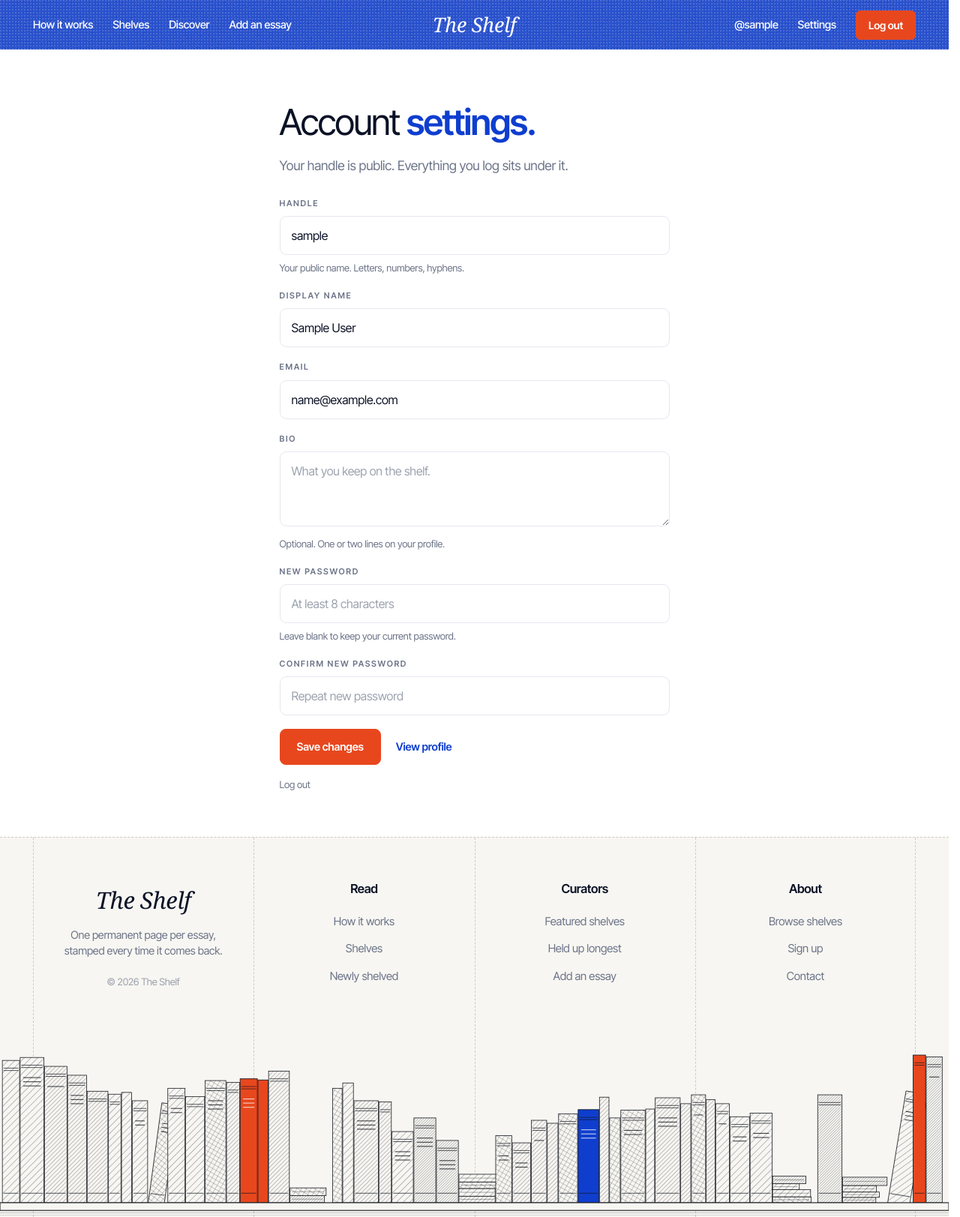
After one commit to RoyKeane94/TheShelf, a Django app: page /settings/ in a window 1280 px wide. The commit adds this page. Shown: the whole page at 75% size. Run offline with Django 5.2, Linux system fonts and the light colour scheme; the visitor is signed in with stand-in values (Sample User, id 1); some libraries are stand-ins or nearby versions; some web fonts are replaced.

Commit message:
Logout and settings added

```diff
--- a/shelf/forms.py
+++ b/shelf/forms.py
@@ -1,6 +1,8 @@
 from django import forms
 from django.contrib.auth import get_user_model
 from django.contrib.auth.forms import AuthenticationForm, UserCreationForm
+from django.contrib.auth.password_validation import validate_password
+from django.core.exceptions import ValidationError as DjangoValidationError
 from django.utils.text import slugify
 
 from .models import Profile
@@ -75,6 +77,93 @@ class LoginForm(AuthenticationForm):
                 field.widget.attrs.setdefault("placeholder", placeholders[name])
 
 
+class AccountSettingsForm(forms.Form):
+    handle = forms.SlugField(
+        max_length=40,
+        help_text="Your public name. Letters, numbers, hyphens.",
+    )
+    display_name = forms.CharField(max_length=120, required=False)
+    email = forms.EmailField(required=True)
+    bio = forms.CharField(
+        max_length=280,
+        required=False,
+        widget=forms.Textarea(attrs={"rows": 3}),
+        help_text="Optional. One or two lines on your profile.",
+    )
+    new_password1 = forms.CharField(
+        label="New password",
+        required=False,
+        widget=forms.PasswordInput(attrs={"autocomplete": "new-password"}),
+        help_text="Leave blank to keep your current password.",
+    )
+    new_password2 = forms.CharField(
+        label="Confirm new password",
+        required=False,
+        widget=forms.PasswordInput(attrs={"autocomplete": "new-password"}),
+    )
+
+    def __init__(self, user, *args, **kwargs):
+        self.user = user
+        super().__init__(*args, **kwargs)
+        placeholders = {
+            "handle": "tom",
+            "display_name": "Tom Jones",
+            "email": "you@example.com",
+            "bio": "What you keep on the shelf.",
+            "new_password1": "At least 8 characters",
+            "new_password2": "Repeat new password",
+        }
+        for name, field in self.fields.items():
+            field.widget.attrs.setdefault("class", "field")
+            if name in placeholders:
+                field.widget.attrs.setdefault("placeholder", placeholders[name])
+
+    def clean_handle(self):
+        handle = slugify(self.cleaned_data["handle"])
+        if not handle:
+            raise forms.ValidationError("Pick a handle.")
+        taken = (
+            Profile.objects.filter(handle=handle).exclude(user=self.user).exists()
+            or User.objects.filter(username=handle).exclude(pk=self.user.pk).exists()
+        )
+        if taken:
+            raise forms.ValidationError("That handle is taken.")
+        return handle
+
+    def clean_email(self):
+        return self.cleaned_data["email"].strip()
+
+    def clean(self):
+        cleaned = super().clean()
+        p1 = cleaned.get("new_password1") or ""
+        p2 = cleaned.get("new_password2") or ""
+        if p1 or p2:
+            if p1 != p2:
+                self.add_error("new_password2", "The two passwords don’t match.")
+            else:
+                try:
+                    validate_password(p1, self.user)
+                except DjangoValidationError as exc:
+                    self.add_error("new_password1", exc)
+        return cleaned
+
+    def save(self):
+        profile = self.user.profile
+        handle = self.cleaned_data["handle"]
+        self.user.username = handle
+        self.user.email = self.cleaned_data["email"]
+        if self.cleaned_data.get("new_password1"):
+            self.user.set_password(self.cleaned_data["new_password1"])
+        self.user.save()
+        profile.handle = handle
+        profile.display_name = (
+            self.cleaned_data.get("display_name") or handle
+        )
+        profile.bio = self.cleaned_data.get("bio") or ""
+        profile.save(update_fields=["handle", "display_name", "bio", "updated_at"])
+        return self.user
+
+
 class AddEssayForm(forms.Form):
     title = forms.CharField(max_length=500)
     url = forms.CharField(max_length=1000)
--- a/shelf/urls.py
+++ b/shelf/urls.py
@@ -12,7 +12,8 @@ urlpatterns = [
     path("e/<slug:slug>/log/", views.log, name="log"),
     path("signup/", views.signup, name="signup"),
     path("login/", views.ShelfLoginView.as_view(), name="login"),
-    path("logout/", views.ShelfLogoutView.as_view(), name="logout"),
+    path("logout/", views.logout_view, name="logout"),
+    path("settings/", views.account_settings, name="settings"),
     path("@<slug:handle>/", views.profile, name="profile"),
     path("@<slug:handle>/<slug:shelf_slug>/", views.shelf_detail, name="shelf"),
 ]
--- a/shelf/views.py
+++ b/shelf/views.py
@@ -1,16 +1,16 @@
 import json
 
 from django.contrib import messages
-from django.contrib.auth import login
+from django.contrib.auth import login, logout, update_session_auth_hash
 from django.contrib.auth.decorators import login_required
-from django.contrib.auth.views import LoginView, LogoutView
+from django.contrib.auth.views import LoginView
 from django.db.models import Count, Prefetch, Q
 from django.http import Http404, HttpResponse
 from django.shortcuts import get_object_or_404, redirect, render
 from django.urls import reverse
 from django.views.decorators.http import require_GET, require_http_methods, require_POST
 
-from .forms import AddEssayForm, LoginForm, SignupForm
+from .forms import AccountSettingsForm, AddEssayForm, LoginForm, SignupForm
 from .models import Essay, Log, Note, Profile, Rating, Shelf, Shelving
 from .ranking import circulation, ranked, with_stats
 from .services import add_essay, log_essay, user_has_logged, user_rating
@@ -480,8 +480,40 @@ class ShelfLoginView(LoginView):
     redirect_authenticated_user = True
 
 
-class ShelfLogoutView(LogoutView):
-    next_page = "landing"
+@login_required
+@require_http_methods(["GET", "POST"])
+def account_settings(request):
+    profile = request.user.profile
+    if request.method == "POST":
+        form = AccountSettingsForm(request.user, request.POST)
+        if form.is_valid():
+            form.save()
+            if form.cleaned_data.get("new_password1"):
+                update_session_auth_hash(request, request.user)
+            messages.success(request, "Settings saved.")
+            return redirect("settings")
+    else:
+        form = AccountSettingsForm(
+            request.user,
+            initial={
+                "handle": profile.handle,
+                "display_name": profile.display_name,
+                "email": request.user.email,
+                "bio": profile.bio,
+            },
+        )
+    return render(request, "shelf/settings.html", {"form": form})
+
+
+@require_http_methods(["GET", "POST"])
+def logout_view(request):
+    if not request.user.is_authenticated:
+        return redirect("landing")
+    if request.method == "POST":
+        logout(request)
+        messages.success(request, "You’re logged out.")
+        return redirect("landing")
+    return render(request, "shelf/logout.html")
 
 
 _ERROR_COPY = {
--- a/static/css/shelf.css
+++ b/static/css/shelf.css
@@ -14,7 +14,7 @@
   --serif:"Instrument Serif",Georgia,serif;
 }
 *{box-sizing:border-box}
-html{scroll-behavior:smooth;-webkit-text-size-adjust:100%}
+html{scroll-behavior:smooth;-webkit-text-size-adjust:100%;scrollbar-gutter:stable}
 body{margin:0;background:var(--white);color:var(--ink);font-family:var(--sans);
   font-size:16px;line-height:1.5;-webkit-font-smoothing:antialiased;letter-spacing:-.011em}
 h1,h2,h3,h4,h5{margin:0;font-weight:600;letter-spacing:-.03em;line-height:1.06}
@@ -33,16 +33,33 @@ button{font:inherit;cursor:pointer;border:none;background:none;color:inherit;let
 .dots > *{position:relative;z-index:1}
 
 /* ── nav ─────────────────────────────── */
-.nav{position:sticky;top:0;z-index:100;background:var(--blue);color:#fff}
-.nav .wrap{display:grid;grid-template-columns:1fr auto 1fr;align-items:center;height:66px;gap:16px}
-.nav-l,.nav-r{display:flex;gap:26px;align-items:center;font-size:14.5px;font-weight:500}
-.nav-r{justify-content:flex-end}
-.nav-l a:hover{opacity:.72}
-.mark{font-family:var(--serif);font-style:italic;font-size:27px;text-align:center;letter-spacing:-.01em;white-space:nowrap}
+.nav{position:sticky;top:0;z-index:100;background:var(--blue);color:#fff;width:100%}
+.nav .wrap{
+  display:grid;
+  grid-template-columns:minmax(0,1fr) auto minmax(0,1fr);
+  align-items:center;
+  height:66px;
+  gap:16px;
+  width:100%;
+  max-width:none;
+  margin:0;
+}
+.nav-l,.nav-r{display:flex;gap:26px;align-items:center;font-size:14.5px;font-weight:500;min-width:0}
+.nav-l{justify-self:start;justify-content:flex-start}
+.nav-r{justify-self:end;justify-content:flex-end}
+.nav-l a:hover,.nav-r a:hover{opacity:.72}
+.nav-r .pill:hover{opacity:1}
+.nav-handle{overflow:hidden;text-overflow:ellipsis;white-space:nowrap;max-width:14ch}
+.mark{font-family:var(--serif);font-style:italic;font-size:27px;text-align:center;letter-spacing:-.01em;white-space:nowrap;justify-self:center}
 .mark a{color:inherit}
-.pill{background:var(--orange);padding:9px 17px;border-radius:6px;font-weight:600;font-size:14px}
+.pill{background:var(--orange);padding:9px 17px;border-radius:6px;font-weight:600;font-size:14px;flex:0 0 auto}
 .pill:hover{background:#d13d15}
-@media(max-width:860px){.nav-l{gap:16px;font-size:13px}.nav-l a:nth-child(n+3){display:none}}
+@media(max-width:860px){
+  .nav-l{gap:16px;font-size:13px}
+  .nav-l a:nth-child(n+3){display:none}
+  .nav-r{gap:14px;font-size:13px}
+  .nav-handle{max-width:10ch}
+}
 
 /* ── hero ────────────────────────────── */
 .hero{background:var(--blue);color:#fff;padding:96px 0 0;overflow:hidden;position:relative}
@@ -253,6 +270,7 @@ button{font:inherit;cursor:pointer;border:none;background:none;color:inherit;let
 .add-done h4{font-size:19px;letter-spacing:-.03em;margin-bottom:7px}
 .add-done p{font-size:14.5px;color:var(--grey);line-height:1.55}
 .auth-box{max-width:440px;margin:0 auto}
+.auth-box-wide{max-width:520px}
 .auth-box .head{margin-bottom:28px}
 
 /* ── stars ──────────────────────────── */
--- a/templates/base.html
+++ b/templates/base.html
@@ -56,8 +56,9 @@
       <div class="mark"><a href="{% url 'landing' %}">The Shelf</a></div>
       <div class="nav-r">
         {% if user.is_authenticated %}
-          <a href="{% url 'profile' user.profile.handle %}">@{{ user.profile.handle }}</a>
-          <a class="pill" href="{% url 'add' %}" data-addmodal data-auth="1">Add an essay</a>
+          <a class="nav-handle" href="{% url 'profile' user.profile.handle %}">@{{ user.profile.handle }}</a>
+          <a href="{% url 'settings' %}">Settings</a>
+          <a class="pill" href="{% url 'logout' %}">Log out</a>
         {% else %}
           <a href="{% url 'login' %}">Log in</a>
           <a class="pill" href="{% url 'signup' %}">Sign up</a>
--- a/templates/shelf/profile.html
+++ b/templates/shelf/profile.html
@@ -10,6 +10,11 @@
     <h1>@{{ profile.handle }}</h1>
     {% if profile.display_name %}<div class="byline">{{ profile.display_name }}</div>{% endif %}
     {% if profile.bio %}<p class="sub" style="margin:18px 0 0;text-align:left;max-width:54ch">{{ profile.bio }}</p>{% endif %}
+    {% if user.is_authenticated and user.profile.handle == profile.handle %}
+    <div class="after-line" style="margin-top:22px">
+      <a class="btn ghost" href="{% url 'settings' %}">Account settings</a>
+    </div>
+    {% endif %}
   </div>
 </section>
 
--- /dev/null
+++ b/templates/shelf/settings.html
@@ -0,0 +1,35 @@
+{% extends "base.html" %}
+
+{% block title %}Settings{% endblock %}
+
+{% block content %}
+<section class="sec" style="padding-top:72px">
+  <div class="wrap">
+    <div class="auth-box auth-box-wide">
+      <div class="head">
+        <h2>Account <em>settings.</em></h2>
+        <p>Your handle is public. Everything you log sits under it.</p>
+      </div>
+      <form method="post" novalidate>
+        {% csrf_token %}
+        {% for field in form %}
+        <div class="field-row">
+          <label for="{{ field.id_for_label }}">{{ field.label }}</label>
+          {{ field }}
+          {% if field.help_text %}<p class="field-hint">{{ field.help_text }}</p>{% endif %}
+          {% if field.errors %}<ul class="errorlist">{% for e in field.errors %}<li>{{ e }}</li>{% endfor %}</ul>{% endif %}
+        </div>
+        {% endfor %}
+        {% if form.non_field_errors %}
+        <ul class="errorlist">{% for e in form.non_field_errors %}<li>{{ e }}</li>{% endfor %}</ul>
+        {% endif %}
+        <div class="after-line" style="margin-top:8px">
+          <button class="btn solid" type="submit">Save changes</button>
+          <a class="btn text" href="{% url 'profile' user.profile.handle %}">View profile</a>
+        </div>
+      </form>
+      <p class="hint"><a href="{% url 'logout' %}">Log out</a></p>
+    </div>
+  </div>
+</section>
+{% endblock %}
```
Also changed, not shown: shelf/tests/test_views.py (+50 -0 lines), templates/shelf/logout.html (added, +23 -0 lines).
